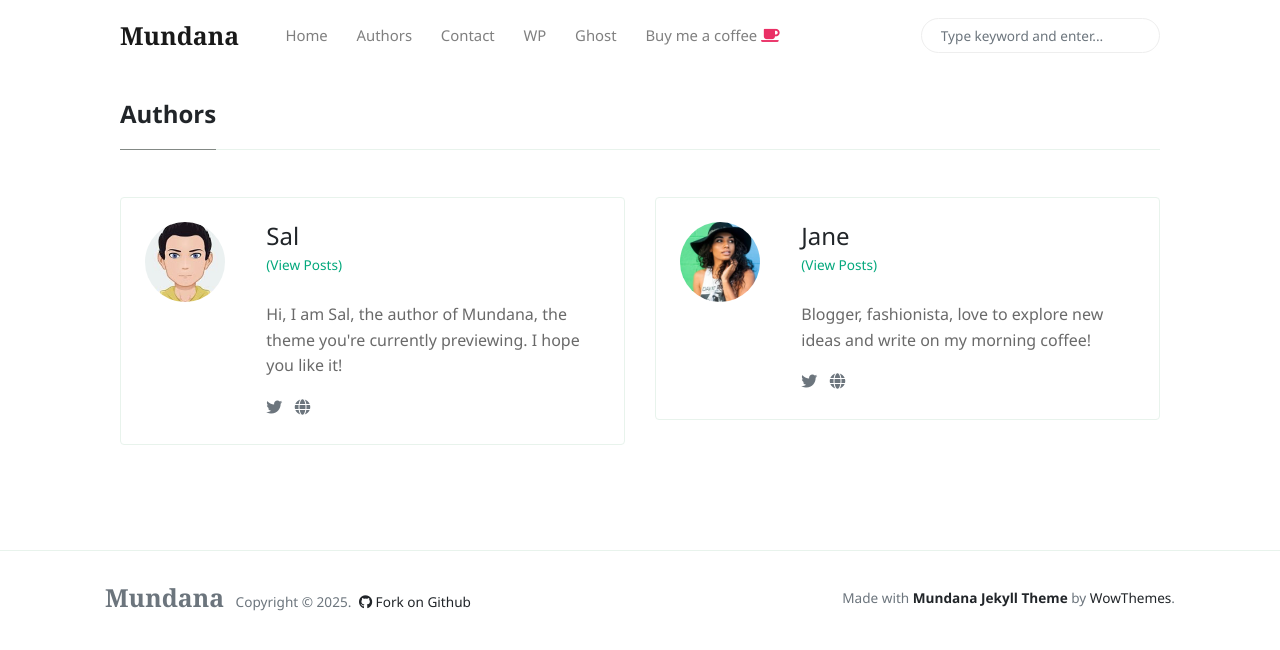
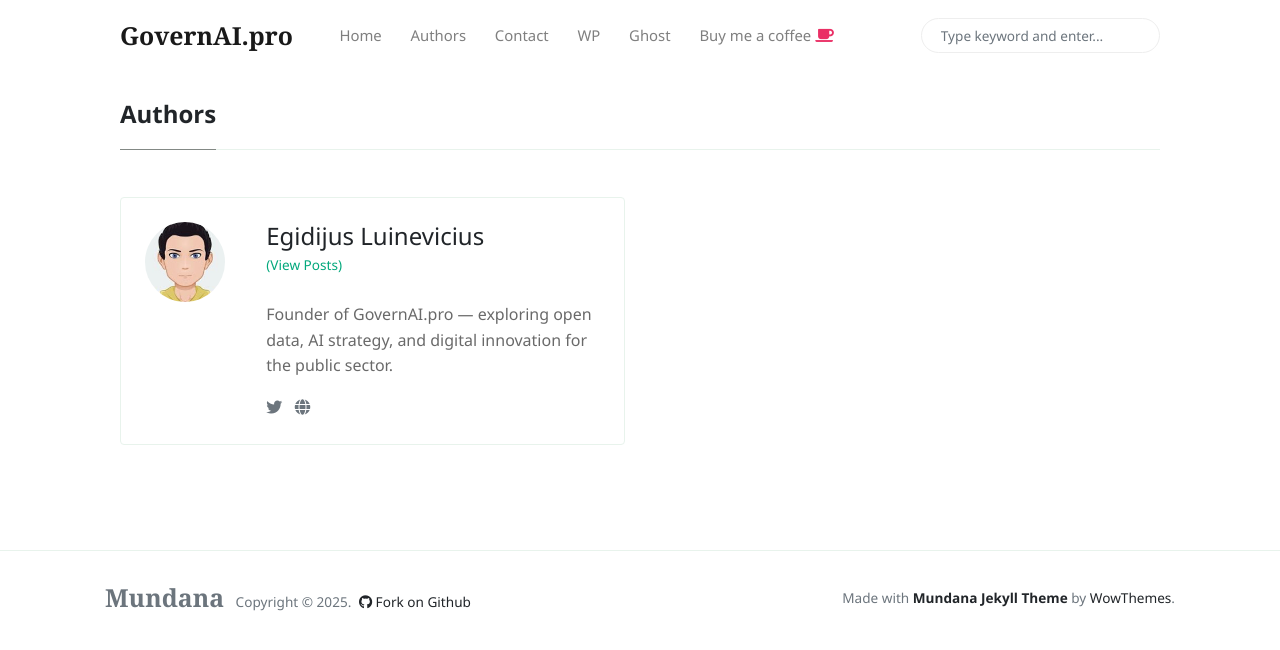
Before and after one commit to EgiLui/governai.pro, a Jekyll site: the page built from _pages/authors-list.html, in a window 1280 px wide. Shown: the top 650 px of the page. Built offline with Jekyll 4.4.1, drawn with Linux system fonts in a browser that asks for light colours; nearby versions of some CDN libraries.

Commit message:
Update _config.yml

```diff
--- a/_config.yml
+++ b/_config.yml
@@ -1,12 +1,13 @@
 # Site
-name: 'Mundana'
-description: 'Mundana is a free Jekyll theme for awesome people like you, Medium like.'
+name: 'GovernAI.pro'
+description: 'Data & AI Governance for Strategy Leaders. Curated insights, tools, and implementation guides for public sector transformation.'
 logo: 'assets/images/logo.png'
 favicon: 'assets/images/favicon.ico'
-baseurl: '/mundana-theme-jekyll'
-disqus: 'demowebsite'
-email: 'wowthemesnet@gmail.com'
-mailchimp-list: 'https://wowthemes.us11.list-manage.com/subscribe/post?u=8aeb20a530e124561927d3bd8&amp;id=8c3d2d214b'
+baseurl: ''  # Leave empty for user/organization site or when using a custom domain
+url: 'https://egilui.github.io'  # Change to custom domain (https://governai.pro) when ready
+email: 'contact@governai.pro'
+disqus: ''  # Leave empty or update if you set up Disqus
+mailchimp-list: ''  # Leave empty unless integrating newsletter
 
 include: ["_pages"]
 permalink: /:title/
@@ -19,34 +20,23 @@ plugins:
   - jekyll-seo-tag
 
 authors:
-    sal:
-      name:           Sal
-      site:           https://www.wowthemes.net
-      avatar:         /assets/images/avatar1.jpg
-      bio:            "Hi, I am Sal, the author of Mundana, the theme you're currently previewing. I hope you like it!"
-      email:          wowthemesnet@gmail.com
-      twitter:        https://twitter.com/wowthemesnet
-
-    jane:
-      name:           Jane
-      site:           https://www.wowthemes.net
-      avatar:         /assets/images/avatar2.jpg
-      bio:            "Blogger, fashionista, love to explore new ideas and write on my morning coffee!"
-      email:          fakemail@gmail.com
-      twitter:        https://twitter.com/wowthemesnet
+    egidijus:
+      name:           Egidijus Luinevicius
+      site:           https://governai.pro
+      avatar:         /assets/images/avatar1.jpg  # Replace with your own photo if desired
+      bio:            "Founder of GovernAI.pro — exploring open data, AI strategy, and digital innovation for the public sector."
+      email:          contact@governai.pro
+      twitter:        https://twitter.com/egidijuslu  # Optional: update with your actual Twitter handle
 
 # Defaults
 defaults:
-
-  # all posts
   - scope:
       path: "_posts"
     values:
       layout: post
-      author: sal
+      author: egidijus
       avatar: /assets/images/avatar1.jpg
 
-  # all pages
   - scope:
       path: "_pages"
     values:
@@ -56,10 +46,8 @@ defaults:
 markdown: kramdown
 highlighter: rouge
 
-# Paginate
+# Pagination
 paginate: 10
 
-
-
-# Exclude metadata and development time dependencies (like Grunt plugins)
+# Exclude metadata and dev dependencies
 exclude: [README.markdown, package.json, grunt.js, Gruntfile.js, Gruntfile.coffee, node_modules]
```
